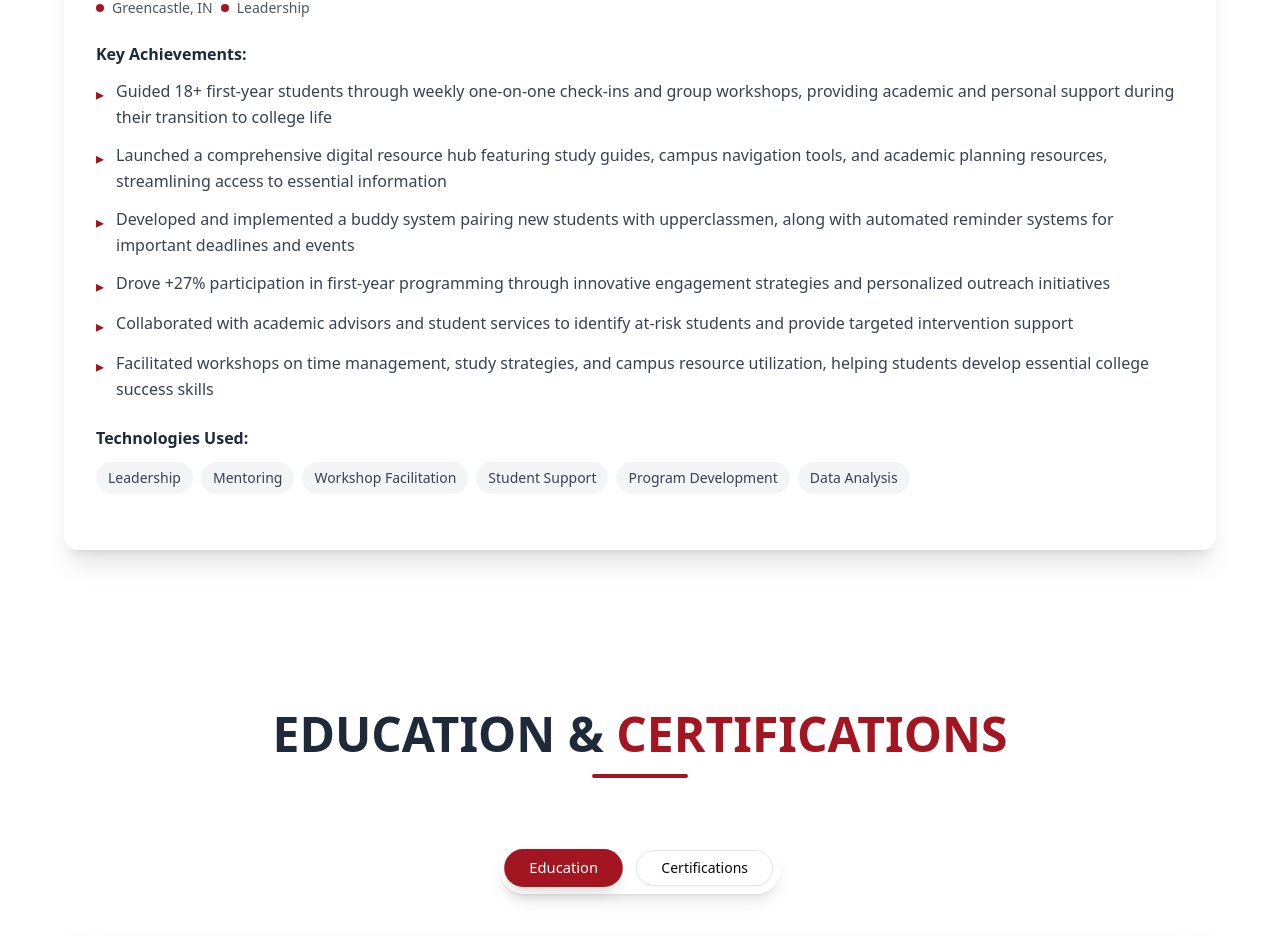
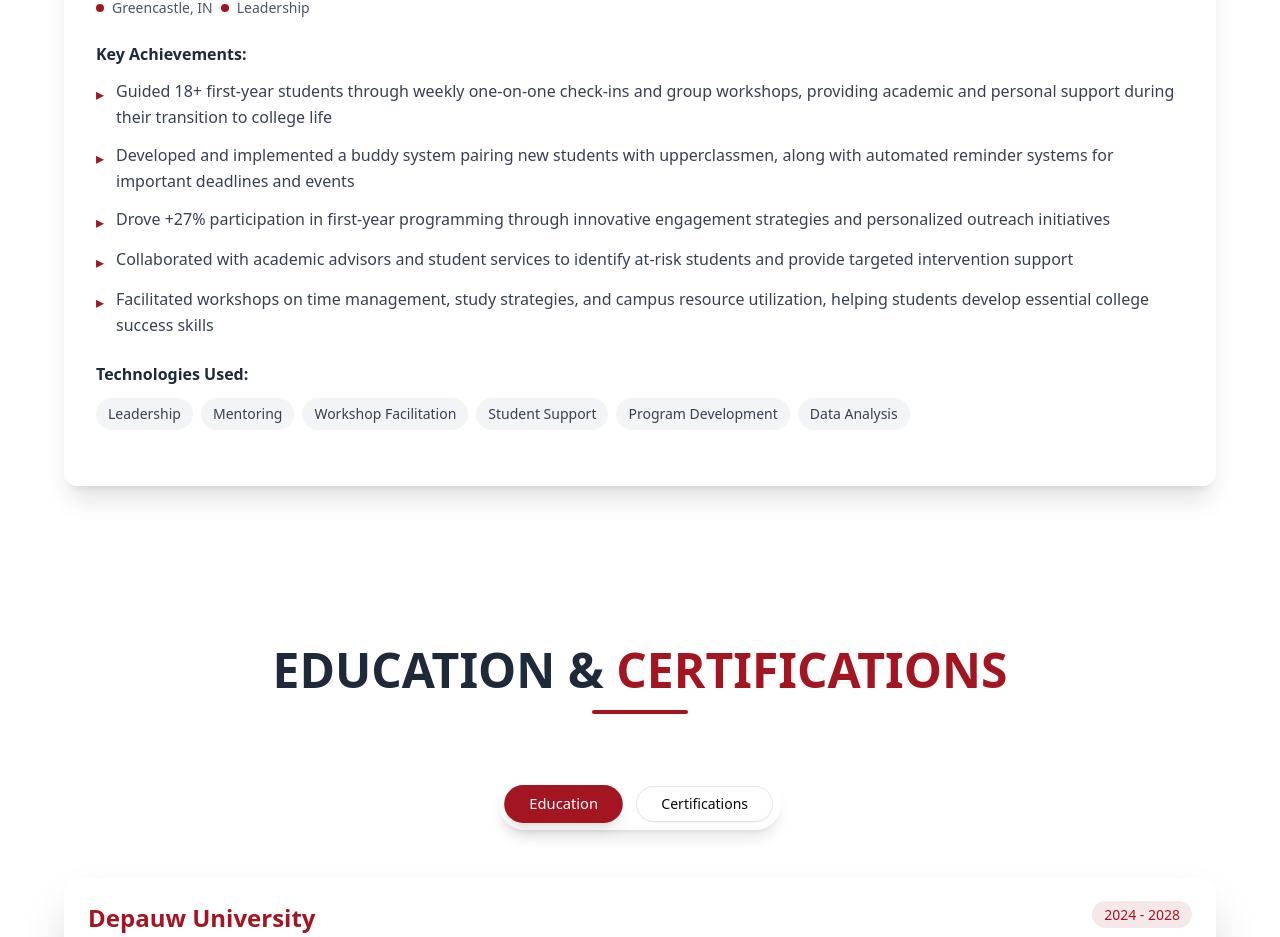
Before and after one commit to Sahmey2004/Portfolio, a React (Vite) app: page / in a window 1280 px wide. Shown: the part 4716-5653 px from the top of the page. Built offline with nearby package versions, Linux system fonts and the light colour scheme.

Commit message:
Remove digital resource hub line

```diff
--- a/src/components/WorkExperience.jsx
+++ b/src/components/WorkExperience.jsx
@@ -79,7 +79,6 @@ const WorkExperience = () => {
       location: 'Greencastle, IN',
       achievements: [
         'Guided 18+ first-year students through weekly one-on-one check-ins and group workshops, providing academic and personal support during their transition to college life',
-        'Launched a comprehensive digital resource hub featuring study guides, campus navigation tools, and academic planning resources, streamlining access to essential information',
         'Developed and implemented a buddy system pairing new students with upperclassmen, along with automated reminder systems for important deadlines and events',
         'Drove +27% participation in first-year programming through innovative engagement strategies and personalized outreach initiatives',
         'Collaborated with academic advisors and student services to identify at-risk students and provide targeted intervention support',
```
